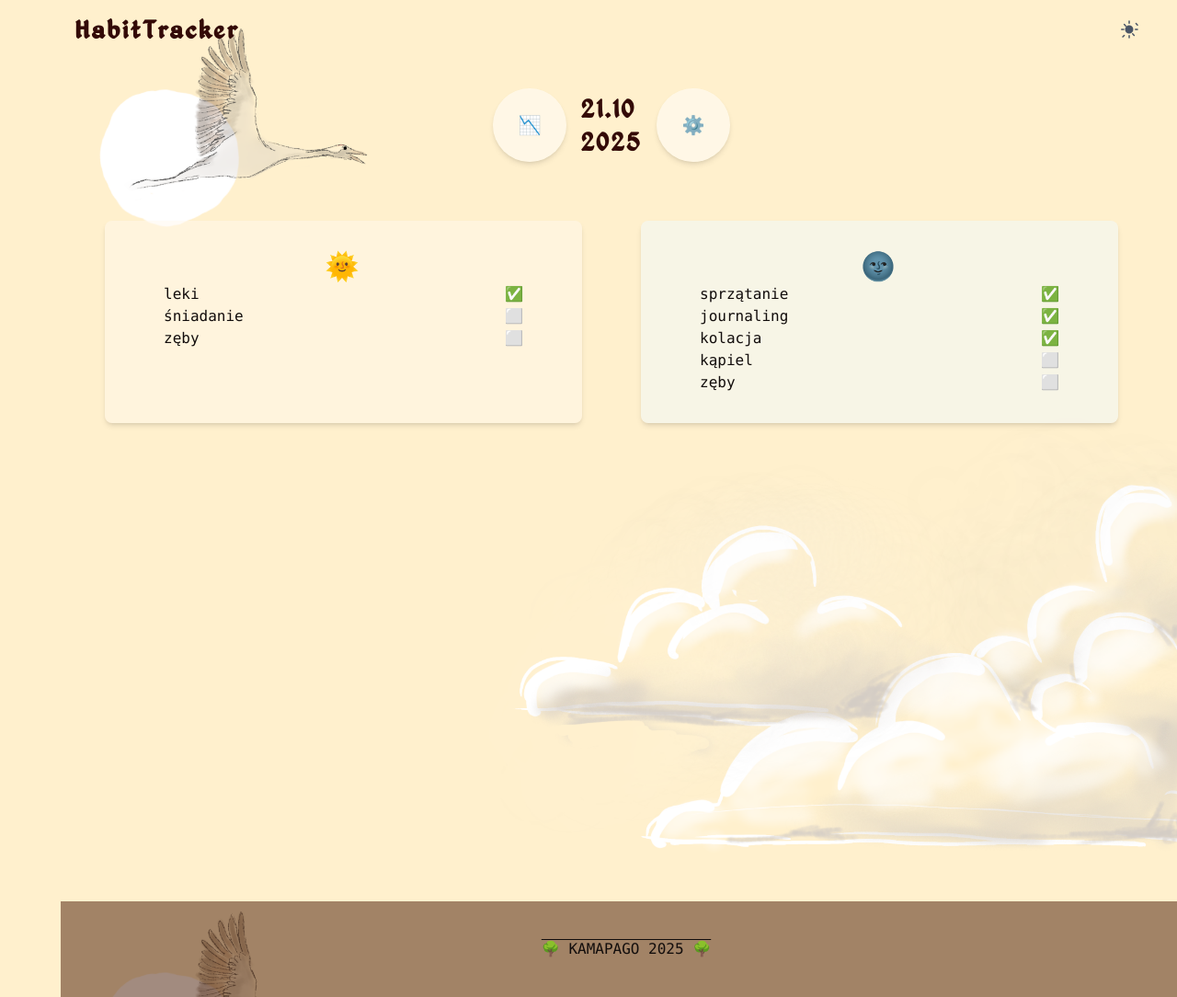
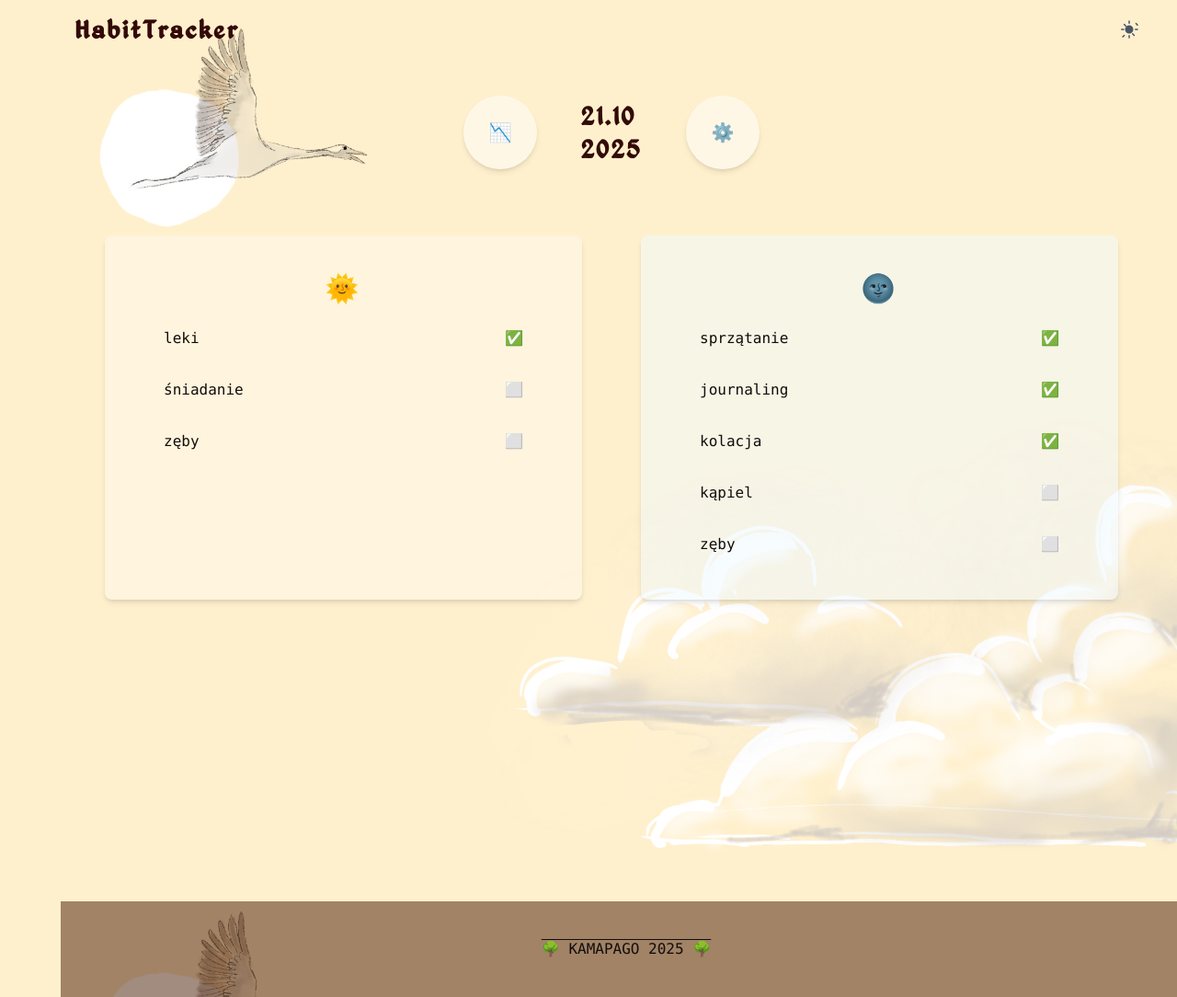
Before and after one commit to kama-pa-go/KGprojects, a Jekyll site: the page nawyki.html, which Jekyll copies as it is, in a window 1280 px wide. Shown: the whole page at 92% size. Built offline with Jekyll 4.4.1, drawn with Linux system fonts in a browser that asks for light colours.

Commit message:
uładnienie

```diff
--- a/assets/output.css
+++ b/assets/output.css
@@ -417,12 +417,18 @@
   .m-8 {
     margin: calc(var(--spacing) * 8);
   }
+  .mx-4 {
+    margin-inline: calc(var(--spacing) * 4);
+  }
   .mx-8 {
     margin-inline: calc(var(--spacing) * 8);
   }
   .mx-auto {
     margin-inline: auto;
   }
+  .my-2 {
+    margin-block: calc(var(--spacing) * 2);
+  }
   .my-4 {
     margin-block: calc(var(--spacing) * 4);
   }
@@ -447,14 +453,26 @@
   .mt-6 {
     margin-top: calc(var(--spacing) * 6);
   }
+  .mr-2 {
+    margin-right: calc(var(--spacing) * 2);
+  }
+  .mr-8 {
+    margin-right: calc(var(--spacing) * 8);
+  }
   .-mb-6 {
     margin-bottom: calc(var(--spacing) * -6);
   }
   .mb-4 {
     margin-bottom: calc(var(--spacing) * 4);
   }
+  .ml-2 {
+    margin-left: calc(var(--spacing) * 2);
+  }
   .ml-4 {
     margin-left: calc(var(--spacing) * 4);
+  }
+  .ml-8 {
+    margin-left: calc(var(--spacing) * 8);
   }
   .ml-20 {
     margin-left: calc(var(--spacing) * 20);
--- a/nawyki.html
+++ b/nawyki.html
@@ -91,50 +91,50 @@
 <main id="app" class="flex flex-col min-h-screen items-center">
 
   <div id="nagłowek nawyków" class="flex flex-row justify-between items-center m-4 max-w-lg">
-    <button class="rounded-full bg-white/50 shadow-md w-20 h-20 text-xl m-4">📉</button>
-    <h1>21.10<br>2025</h1>
-    <button class="rounded-full bg-white/50 shadow-md w-20 h-20 text-xl m-4">⚙️</button>
+    <button class="rounded-full bg-white/50 shadow-md w-20 h-20 text-xl ml-2 my-6 mr-8">📉</button>
+    <h1 class="mx-4">21.10<br>2025</h1>
+    <button class="rounded-full bg-white/50 shadow-md w-20 h-20 text-xl ml-8 my-6 mr-2">⚙️</button>
   </div>
 
   <div class="flex flex-row mx-8 px-8 w-full">
 
     <div id="poranne-nawyki" class="basis-1/2 flex flex-col p-8 m-8 shadow-md rounded-lg bg-orange-50/50">
-      <div class="flex flex-row justify-center">
+      <div class="flex flex-row justify-center my-2">
         <h1>🌞</h1>
       </div>
-      <div class="flex flex-row justify-between mx-8">
+      <div class="flex flex-row justify-between mx-8 my-4">
         <p>leki</p>
         <p>✅</p>
       </div>
-      <div class="flex flex-row justify-between mx-8">
+      <div class="flex flex-row justify-between mx-8 my-4">
         <p>śniadanie</p>
         <p>⬜</p>
       </div>
-      <div class="flex flex-row justify-between mx-8">
+      <div class="flex flex-row justify-between mx-8 my-4">
         <p>zęby</p>
         <p>⬜</p>
       </div>
     </div> <div id="wieczorne-nawyki" class="basis-1/2 flex flex-col p-8 m-8 shadow-md rounded-lg bg-sky-50/50">
-      <div class="flex flex-row justify-center">
+      <div class="flex flex-row justify-center m-2">
         <h1>🌚</h1>
       </div>
-      <div class="flex flex-row justify-between mx-8">
+      <div class="flex flex-row justify-between mx-8 my-4">
         <p>sprzątanie</p>
         <p>✅</p>
       </div>
-      <div class="flex flex-row justify-between mx-8">
+      <div class="flex flex-row justify-between mx-8 my-4">
         <p>journaling</p>
         <p>✅</p>
       </div>
-      <div class="flex flex-row justify-between mx-8">
+      <div class="flex flex-row justify-between mx-8 my-4">
         <p>kolacja</p>
         <p>✅</p>
       </div>
-      <div class="flex flex-row justify-between mx-8">
+      <div class="flex flex-row justify-between mx-8 my-4">
         <p>kąpiel</p>
         <p>⬜</p>
       </div>
-      <div class="flex flex-row justify-between mx-8">
+      <div class="flex flex-row justify-between mx-8 my-4">
         <p>zęby</p>
         <p>⬜</p>
       </div>
```
